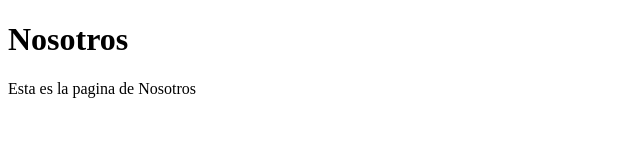
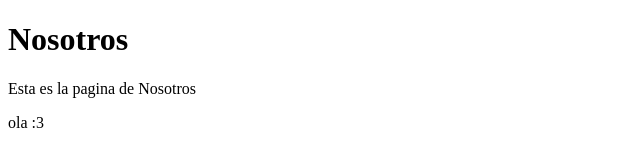
Before and after one commit to Czar-G/Git_Colab, a plain HTML site: page nosotros.html in a window 1280 px wide. Shown: the full height of the page, 0-640 px from the left. Drawn offline with Linux system fonts and the light colour scheme.

Commit message:
Update nosotros.html

```diff
--- a/nosotros.html
+++ b/nosotros.html
@@ -8,5 +8,6 @@
 <body>
     <h1>Nosotros</h1>
     <p>Esta es la pagina de Nosotros</p>
+    <p> ola :3 </p>
 </body>
 </html>
```
